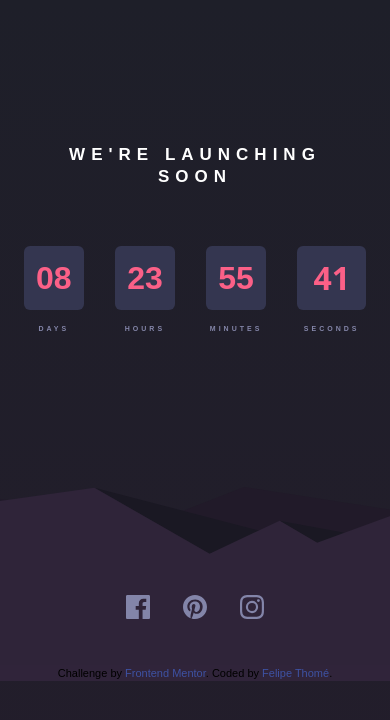
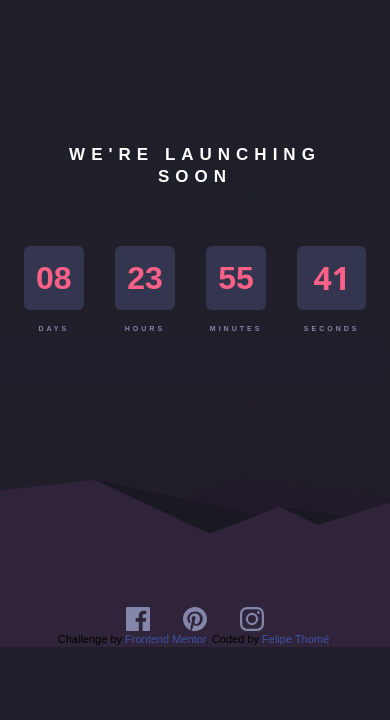
Before and after one commit to felipetn1989/launch-countdown-timer-main, a plain HTML site: page src/index.html in a window 390 px wide. Shown: the top 720 px of the page. Drawn offline with Linux system fonts and the light colour scheme.

Commit message:
mobile adjustments

```diff
--- a/src/index.html
+++ b/src/index.html
@@ -74,15 +74,15 @@
       </div>
     </main>
 
-    <aside class="pt-2">
+    <aside class="">
       <img
-        class="w-[270%] h-[9.75rem] max-w-none translate-x-[-34.5rem]"
+        class="w-[270%] h-[8rem] max-w-none translate-x-[-34.5rem]"
         src="../images/pattern-hills.svg"
         alt=""
         aria-hidden="true"
       />
       <div
-        class="flex justify-center gap-[2.0625rem] bg-[#2f2439] translate-y-[-3rem] h-[4.375rem]"
+        class="flex justify-center gap-[2.0625rem] bg-[#2f2439]"
       >
         <img
           class="w-6 h-6"
@@ -102,7 +102,7 @@
       </div>
     </aside>
 
-    <footer class="attribution bg-[#30243a] mt-[-3rem]">
+    <footer class="attribution bg-[#30243a]">
       Challenge by
       <a href="https://www.frontendmentor.io?ref=challenge" target="_blank"
         >Frontend Mentor</a
```
Also changed, not shown: dist/output.css.
